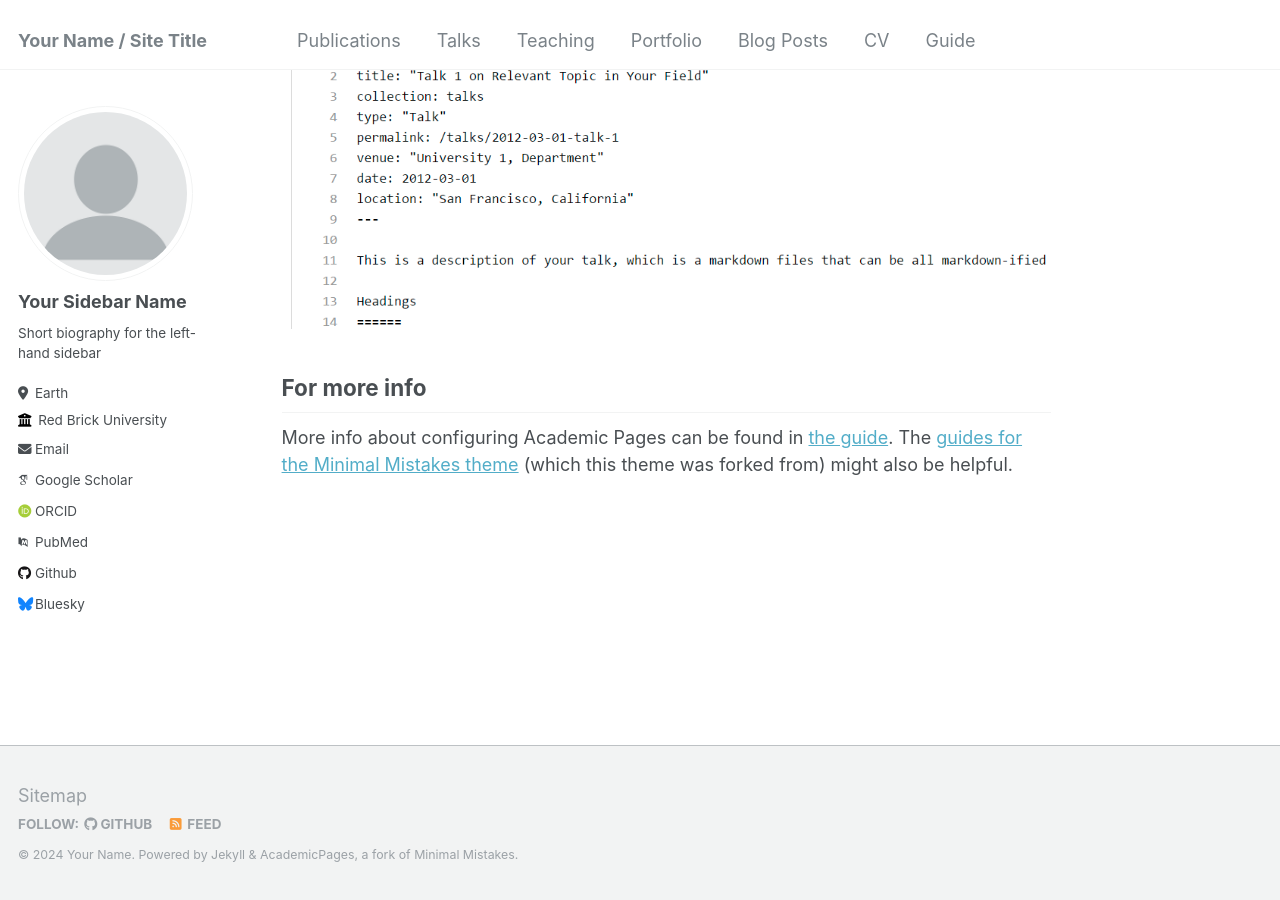
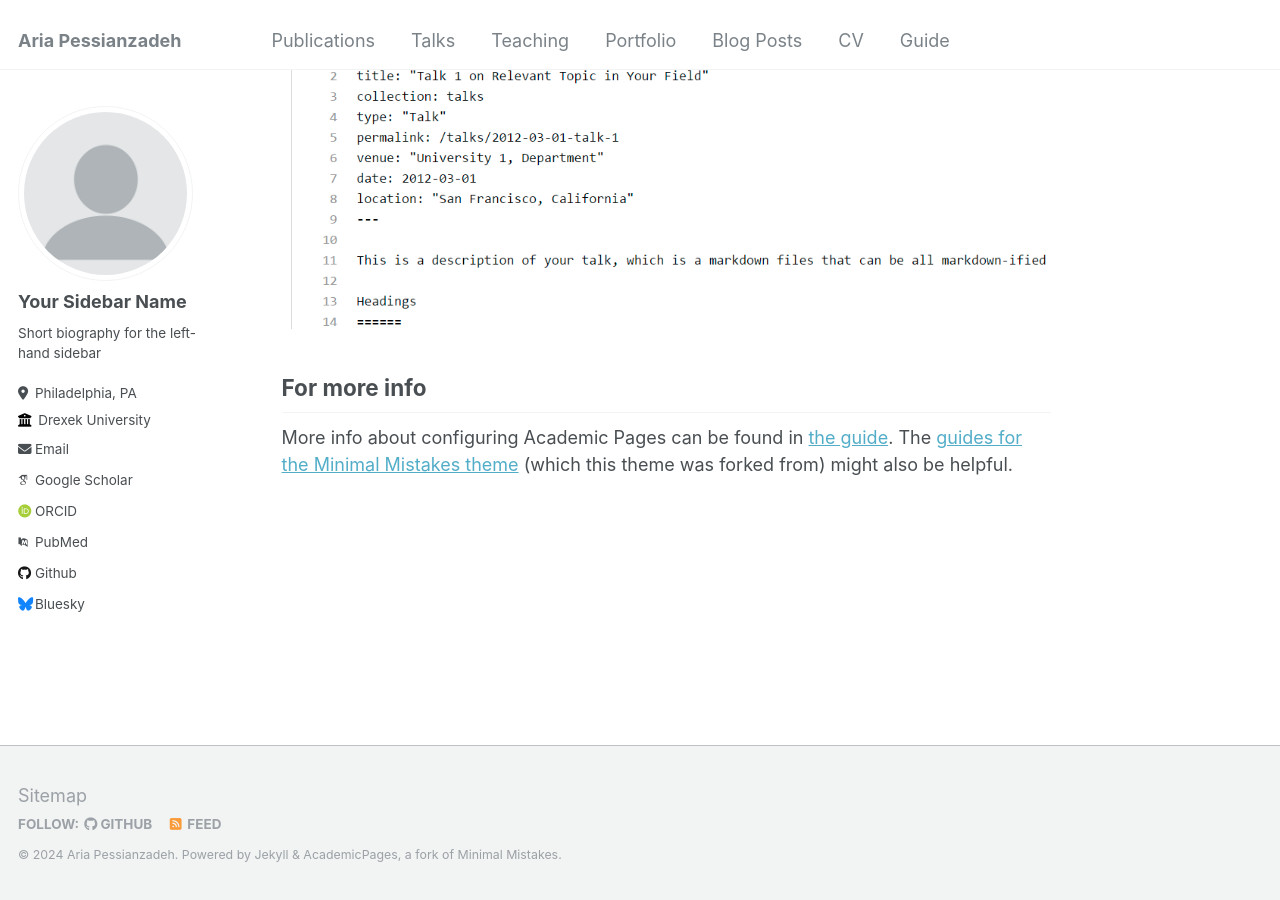
Before and after one commit to aryapess/aryapess.github.io, a Jekyll site: the page built from _pages/about.md, in a window 1280 px wide and 900 px high, scrolled down 2660 px. Built offline with Jekyll 4.4.1, drawn with Linux system fonts in a browser that asks for light colours; some web fonts are replaced.

Commit message:
Update _config.yml

```diff
--- a/_config.yml
+++ b/_config.yml
@@ -8,9 +8,9 @@
 
 # Basic Site Settings
 locale                   : "en-US"
-title                    : "Your Name / Site Title"
+title                    : "Aria Pessianzadeh"
 title_separator          : "-"
-name                     : &name "Your Name"
+name                     : &name "Aria Pessianzadeh"
 description              : &description "personal description"
 url                      : https://academicpages.github.io # the base hostname & protocol for your site e.g. "https://mmistakes.github.io"
 baseurl                  : "" # the subpath of your site, e.g. "/blog"
@@ -25,10 +25,10 @@ author:
   name             : "Your Sidebar Name"
   pronouns         : # example: "she/her"
   bio              : "Short biography for the left-hand sidebar"
-  location         : "Earth"
-  employer         : "Red Brick University"
+  location         : "Philadelphia, PA"
+  employer         : "Drexek University"
   uri              : # URL
-  email            : "none@example.org"
+  email            : "ap3943@drexel.edu"
 
   # Academic websites
   arxiv            : # URL - Update with the correct link to your profile
```
